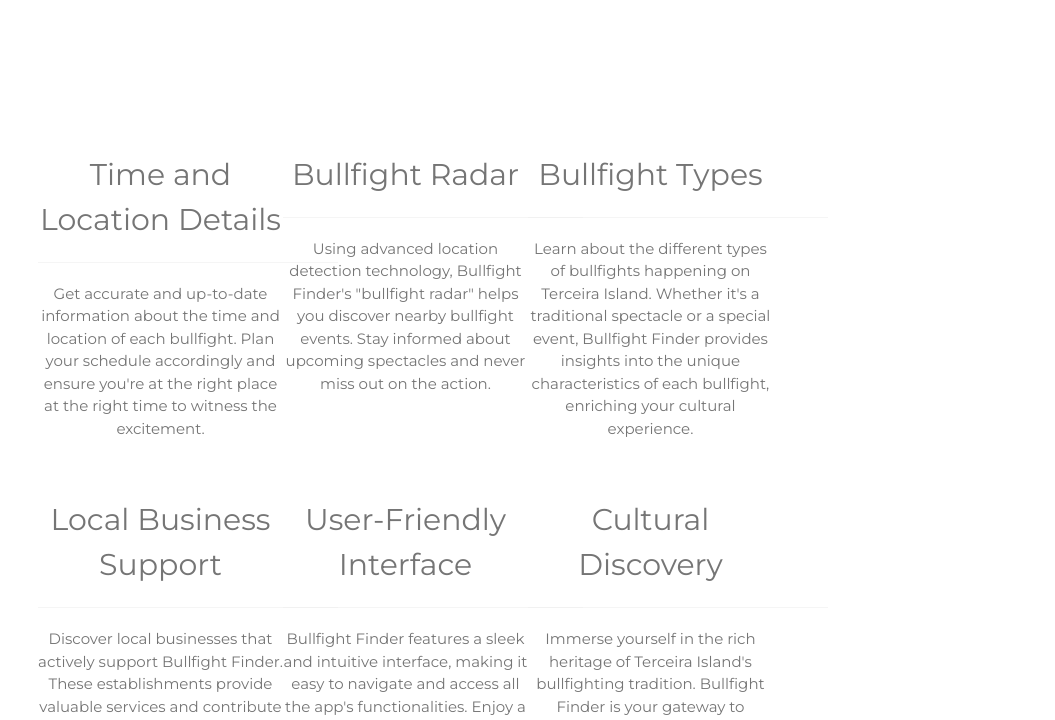
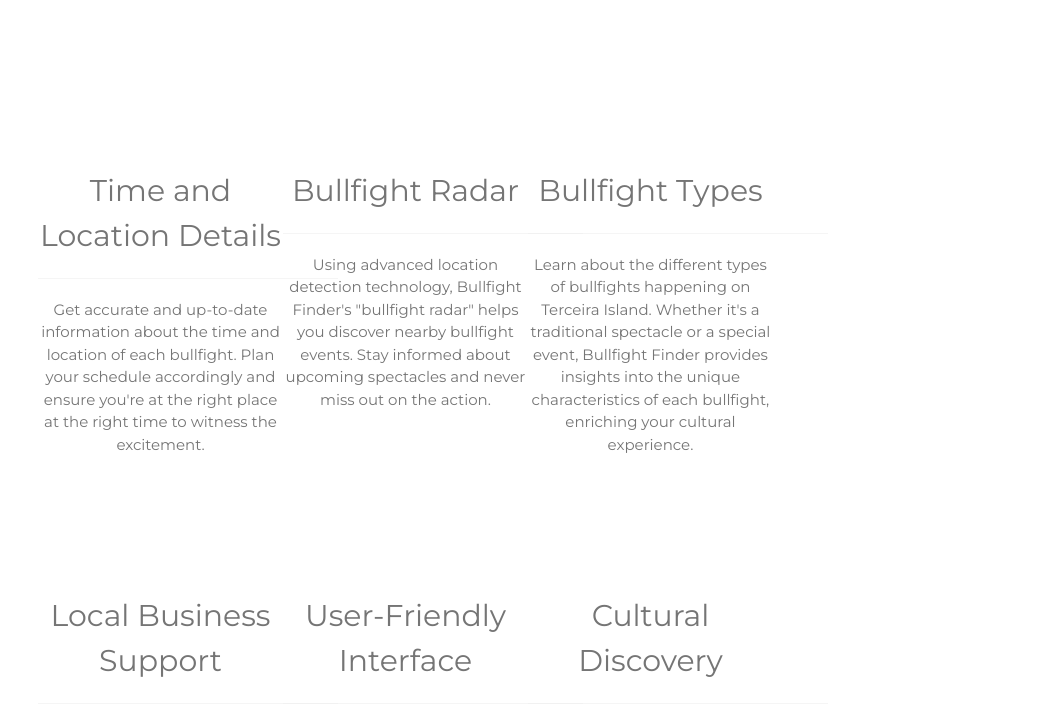
Before and after one commit to renatoDutraSilva/bullfightFinderLandingPage, a plain HTML site: page public/index.html in a window 1280 px wide. Shown: the part 949-1669 px from the top of the page, without its empty margins (172-1227 px from the left). Drawn offline with nearby package versions, Linux system fonts and the light colour scheme.

Commit message:
wording and padding changes

```diff
--- a/public/index.html
+++ b/public/index.html
@@ -64,7 +64,7 @@
   <!-- About Section -->
   <div class="w3-content w3-justify w3-text-grey w3-padding-64" id="about">
 
-    <div class="w3-row w3-center w3-padding-16 w3-section">
+    <div class="w3-row w3-center w3-padding-32 w3-section">
       <div class="w3-quarter w3-section">
         <h2 class="w3-text-grey">Time and Location Details</h2>
         <hr style="width:300px" class="w3-opacity">
@@ -82,9 +82,10 @@
         <hr style="width:300px" class="w3-opacity">
         <p>Learn about the different types of bullfights happening on Terceira Island. Whether it's a traditional spectacle or a special event, Bullfight Finder provides insights into the unique characteristics of each bullfight, enriching your cultural experience.
         </p>
+      </div>
     </div>
 
-    <div class="w3-row w3-center w3-padding-16 w3-section">
+    <div class="w3-row w3-center w3-padding-32 w3-section">
       <div class="w3-quarter w3-section">
         <h2 class="w3-text-grey">Local Business Support</h2>
         <hr style="width:300px" class="w3-opacity">
@@ -102,6 +103,7 @@
         <hr style="width:300px" class="w3-opacity">
         <p>Immerse yourself in the rich heritage of Terceira Island's bullfighting tradition. Bullfight Finder is your gateway to experiencing the adrenaline, excitement, and vibrant atmosphere of bullfights while fostering a deeper understanding of the local culture.
         </p>
+      </div>
     </div>
 
     <!-- Grid for pricing tables
```
